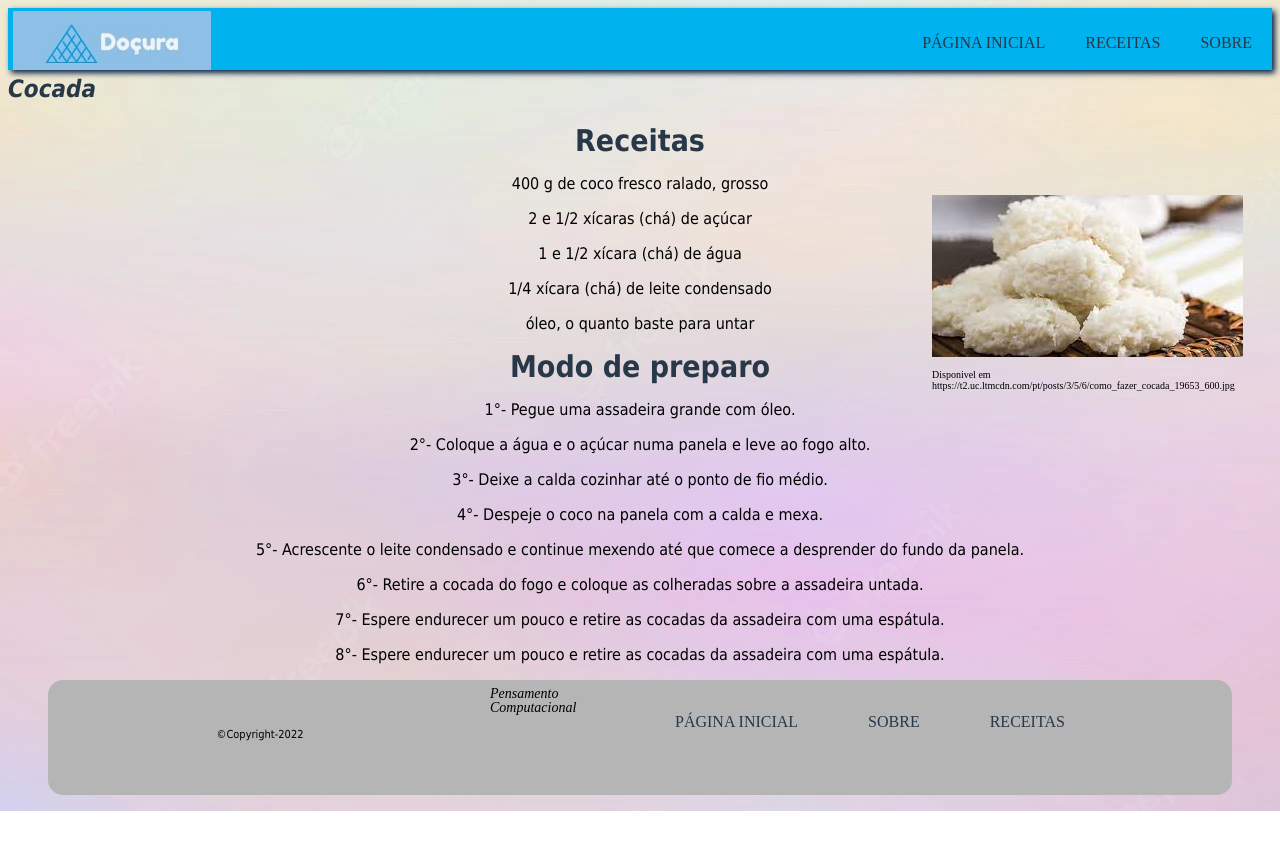
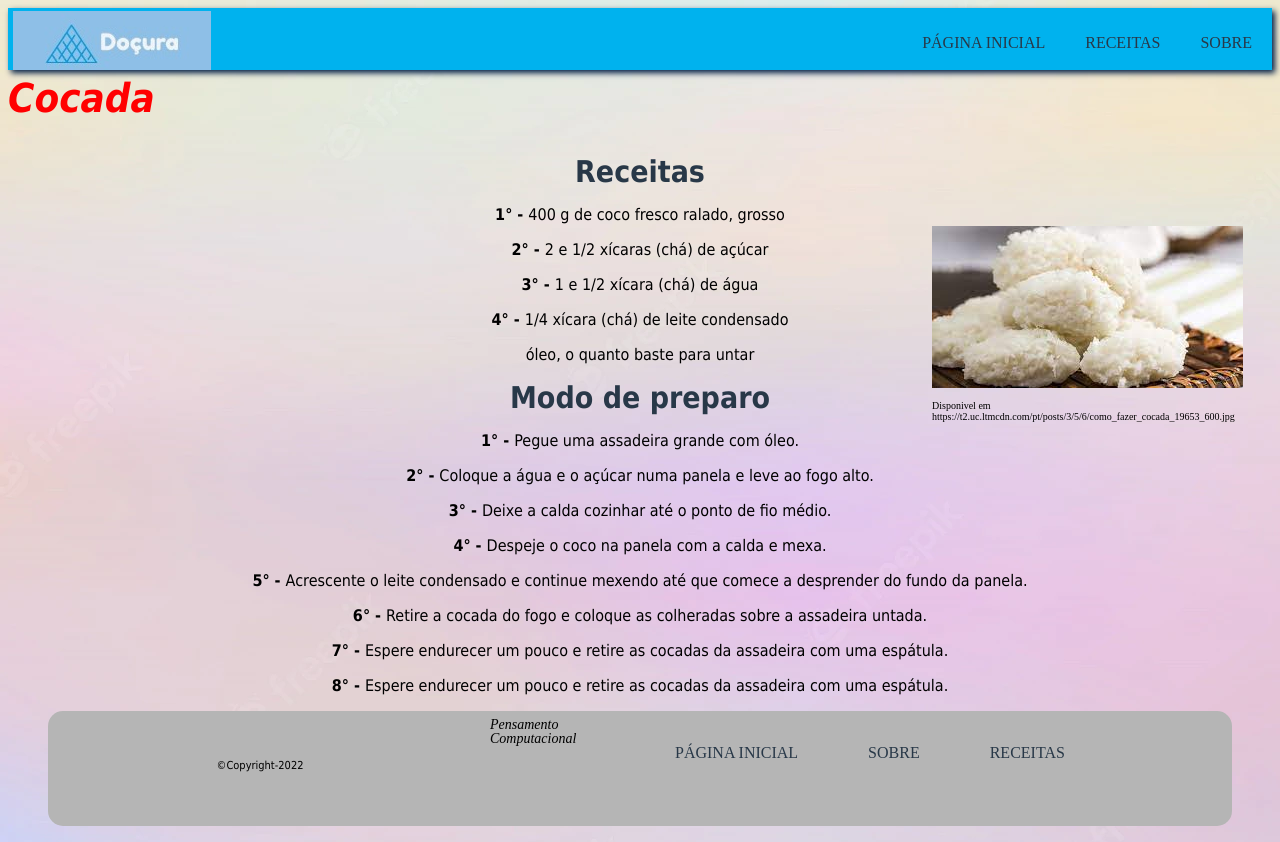
Before and after one commit to xanilao/Do-ura, a plain HTML site: page docura/cocada.html in a window 1280 px wide. Before the commit the page ends 811 px from the top, so only its background shows below. Drawn offline with Linux system fonts and the light colour scheme.

Commit message:
arrumando códigos

```diff
--- a/docura/cocada.html
+++ b/docura/cocada.html
@@ -34,22 +34,22 @@
 			</nav>
 		</header>
 
-				<h2 style="font-style:italic;">Cocada</h2>
+				<h2 id="titulo" style="font-style:italic;">Cocada</h2>
 			<h3>Receitas</h3>
-			<p>400 g de coco fresco ralado, grosso</p>
-			<p>2 e 1/2 xícaras (chá) de açúcar</p>
-			<p>1 e 1/2 xícara (chá) de água</p>
-			<p>1/4 xícara (chá) de leite condensado</p>
+			<p><b>1° - </b>400 g de coco fresco ralado, grosso</p>
+			<p><b>2° - </b>2 e 1/2 xícaras (chá) de açúcar</p>
+			<p><b>3° - </b>1 e 1/2 xícara (chá) de água</p>
+			<p><b>4° - </b>1/4 xícara (chá) de leite condensado</p>
 			<p>óleo, o quanto baste para untar</p>
 			<h3>Modo de preparo</h3>
-			<p>1°- Pegue uma assadeira grande com óleo.</p>
-			<p>2°- Coloque a água e o açúcar numa panela e leve ao fogo alto.</p>
-			<p>3°- Deixe a calda cozinhar até o ponto de fio médio.</p>
-			<p>4°- Despeje o coco na panela com a calda e mexa.</p>
-			<p>5°- Acrescente o leite condensado e continue mexendo até que comece a desprender do fundo da panela.</p>
-			<p>6°- Retire a cocada do fogo e coloque as colheradas sobre a assadeira untada.</p>
-			<p>7°- Espere endurecer um pouco e retire as cocadas da assadeira com uma espátula.</p>
-			<p>8°- Espere endurecer um pouco e retire as cocadas da assadeira com uma espátula.</p>
+			<p><b>1° - </b>Pegue uma assadeira grande com óleo.</p>
+			<p><b>2° - </b>Coloque a água e o açúcar numa panela e leve ao fogo alto.</p>
+			<p><b>3° - </b>Deixe a calda cozinhar até o ponto de fio médio.</p>
+			<p><b>4° - </b>Despeje o coco na panela com a calda e mexa.</p>
+			<p><b>5° - </b>Acrescente o leite condensado e continue mexendo até que comece a desprender do fundo da panela.</p>
+			<p><b>6° - </b>Retire a cocada do fogo e coloque as colheradas sobre a assadeira untada.</p>
+			<p><b>7° - </b>Espere endurecer um pouco e retire as cocadas da assadeira com uma espátula.</p>
+			<p><b>8° - </b>Espere endurecer um pouco e retire as cocadas da assadeira com uma espátula.</p>
 			<figure>
 				</section>
 				<section id="imagem">
```
